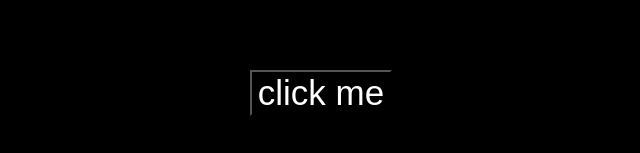
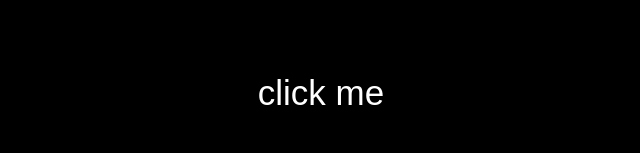
Before and after one commit to JonathanDump/click-me, a plain HTML site: page index.html in a window 1280 px wide. Shown: the part 295-448 px from the top of the page, 319-959 px from the left. Drawn offline with Linux system fonts and the light colour scheme.

Commit message:
Removed button border

```diff
--- a/style.css
+++ b/style.css
@@ -11,7 +11,10 @@ body {
 }
 
 button {
-    background-color: black;
+    padding: 0;
+    border: none;
+    background: none;
     color: white;
     font-size: 35px;
+
 }
```
